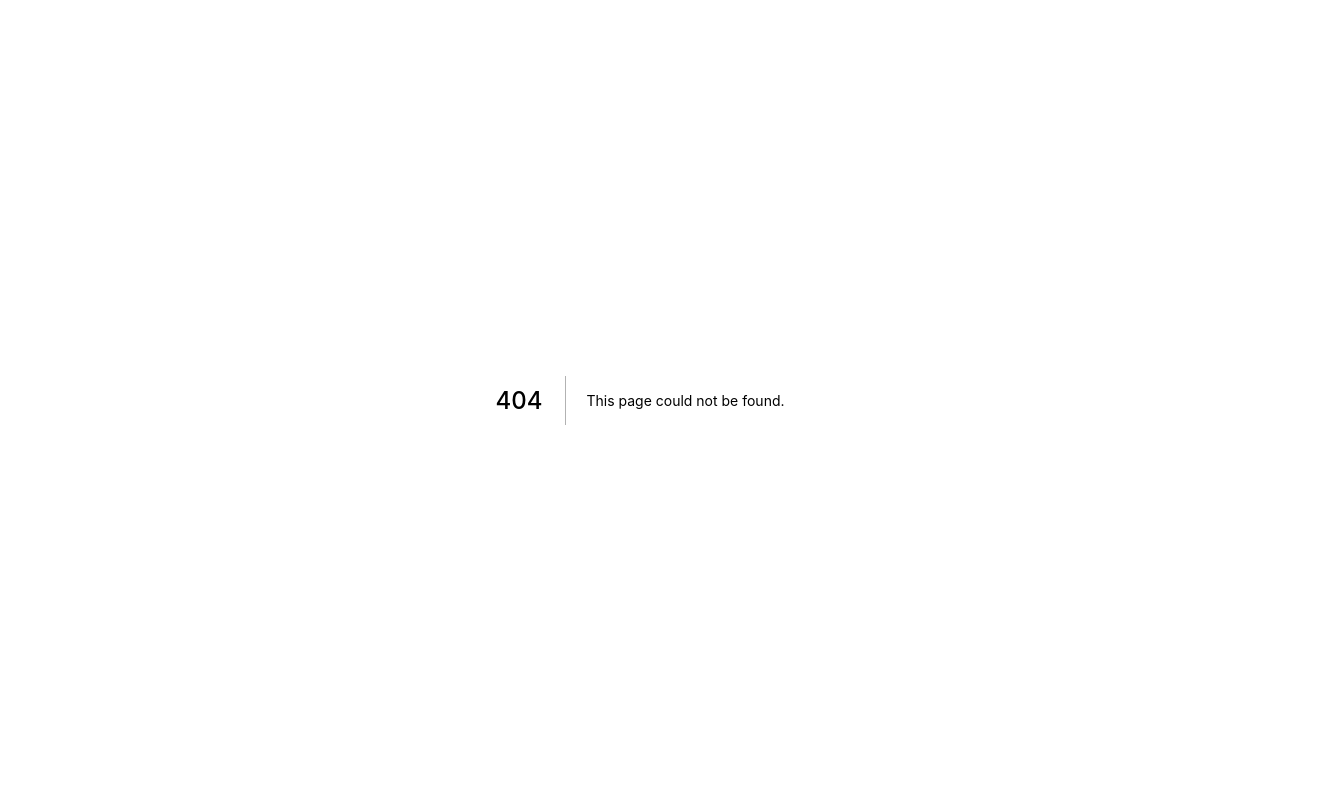
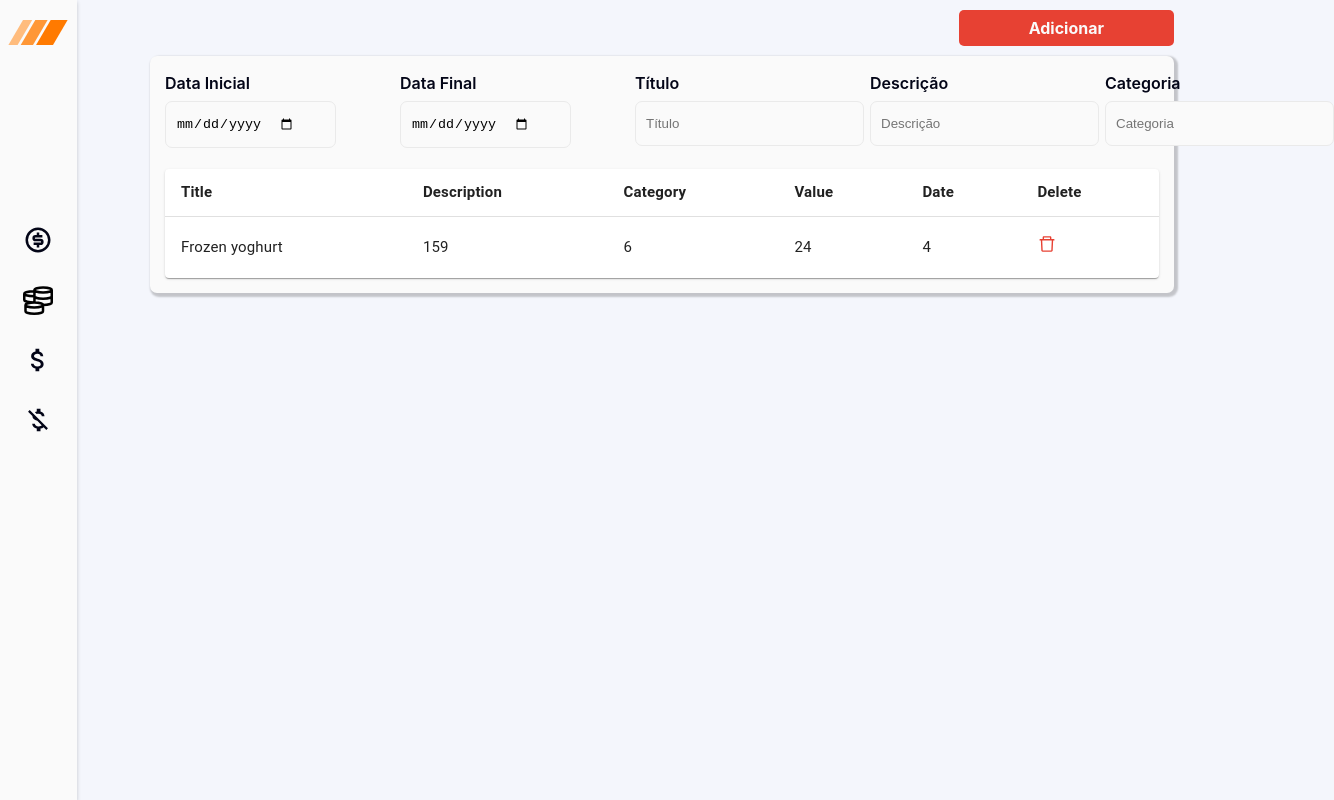
Before and after one commit to LauroRambo/gofinance-frontend, a Next.js app: page /accounts-receivements in a window 1280 px wide. Before the commit this address had no page. Shown: the whole page, 1334 px wide, since content can reach past the window. Built offline with nearby package versions, Linux system fonts and the light colour scheme; a web font is replaced by a local one.

Commit message:
feat: add new routes

```diff
--- /dev/null
+++ b/src/pages/accounts-receivements.tsx
@@ -0,0 +1,11 @@
+import DefaultLayout from '@/components/Layouts/DefaultLayout'
+import AccountsReceveimentComponent from '@/components/pages/AccountsReceveiment'
+
+
+export default function AccountsReceveiment() {
+    return (
+        <DefaultLayout>
+            <AccountsReceveimentComponent />
+        </DefaultLayout>
+    )
+}
```
Also changed, not shown: src/pages/categories-debit.tsx (added, +11 -0 lines), src/pages/categories-receveiment.tsx (added, +11 -0 lines).
